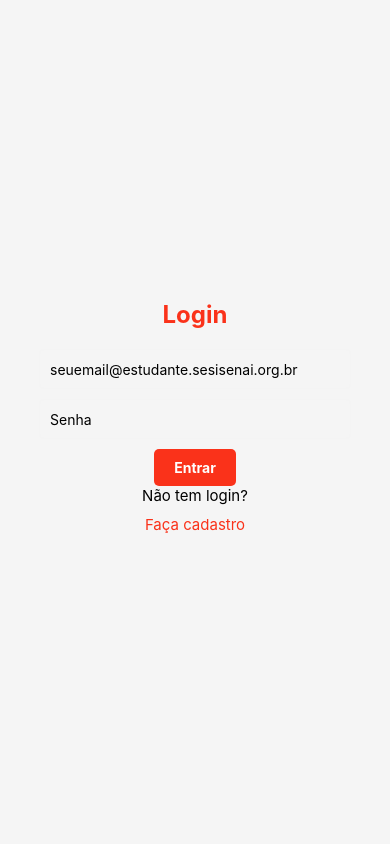
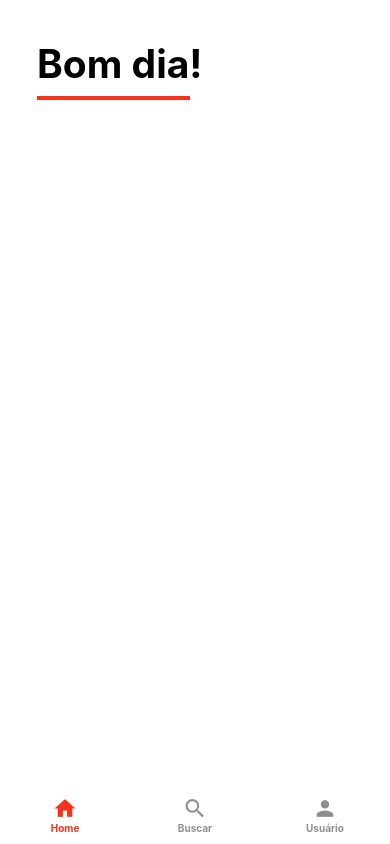
Before and after one commit to Senai-SC-CTAI/SA_2023_3B_CantinaGo, a React Native app in the folder app/: screen / in a window 390 px wide. Built offline with nearby package versions, Linux system fonts and the light colour scheme.

Commit message:
estilizando a tela de usuario

```diff
--- a/app/App.tsx
+++ b/app/App.tsx
@@ -1,9 +1,9 @@
 import * as React from 'react';
-import { Routes } from './src/routes'
+import { Routes } from './src/routes/bottomTabs';
 import { SignIn } from './src/screens/SingIn';
 
 export default function App() {
   return (
-      <SignIn/>
+      <Routes/>
   );
 }
--- a/app/package.json
+++ b/app/package.json
@@ -22,8 +22,8 @@
     "react": "18.2.0",
     "react-dom": "18.2.0",
     "react-native": "0.71.8",
-    "react-native-gesture-handler": "^2.12.1",
-    "react-native-reanimated": "^3.4.2",
+    "react-native-gesture-handler": "~2.9.0",
+    "react-native-reanimated": "~2.14.4",
     "react-native-safe-area-context": "4.5.0",
     "react-native-screens": "~3.20.0",
     "react-native-svg": "13.4.0",
--- a/app/src/screens/User/index.tsx
+++ b/app/src/screens/User/index.tsx
@@ -1,9 +1,25 @@
+import { background } from 'native-base/lib/typescript/theme/styled-system';
 import * as React from 'react';
-import { View, StyleSheet } from 'react-native';
+import { View, StyleSheet, Image, TextInput, Text } from 'react-native';
 
 export function User() {
   return (
     <View style={styles.container}>
+      <View style={styles.profileContent}>
+      <View style={styles.profilePicture}></View>
+      <View style={styles.profileInfo}>
+      </View>
+      </View>
+      <View style={styles.inputsInfo}>
+        <TextInput style={styles.inputs} placeholder="email" placeholderTextColor={"#6A6A6A"}></TextInput>
+        <TextInput style={styles.inputs} placeholder="data de nascimento" placeholderTextColor={"#6A6A6A"}></TextInput>
+        <TextInput style={styles.inputs} placeholder="turma" placeholderTextColor={"#6A6A6A"}></TextInput>
+        <TextInput style={styles.inputs} placeholder="telefone" placeholderTextColor={"#6A6A6A"}></TextInput>
+      </View>
+      <View style={styles.feedback}>
+        <Text style ={{color: "9E9D9D"}}>Algum comentário</Text>
+        <Text>Deixe-o aqui</Text>
+      </View>
 
     </View>
 );
@@ -12,5 +28,26 @@ export function User() {
 const styles = StyleSheet.create({
   container: {
     flex: 1,
+    justifyContent:'center',
+    display:'flex',
+    alignItems: 'center',
+
   },
+
+  profileContent:{
+  justifyContent:'center',
+  display:'flex',
+  textAlign: 'center',
+
+  },
+  inputsInfo:{
+
+  },
+  inputs:{
+    width: 290,
+    height: 37,
+    backgroundColor: "#F4F4F4",
+    marginBottom: 20,
+    borderRadius: 10,
+  }
 })
```
Also changed, not shown: 1 other file (tests, documents, lock files or other folders).
